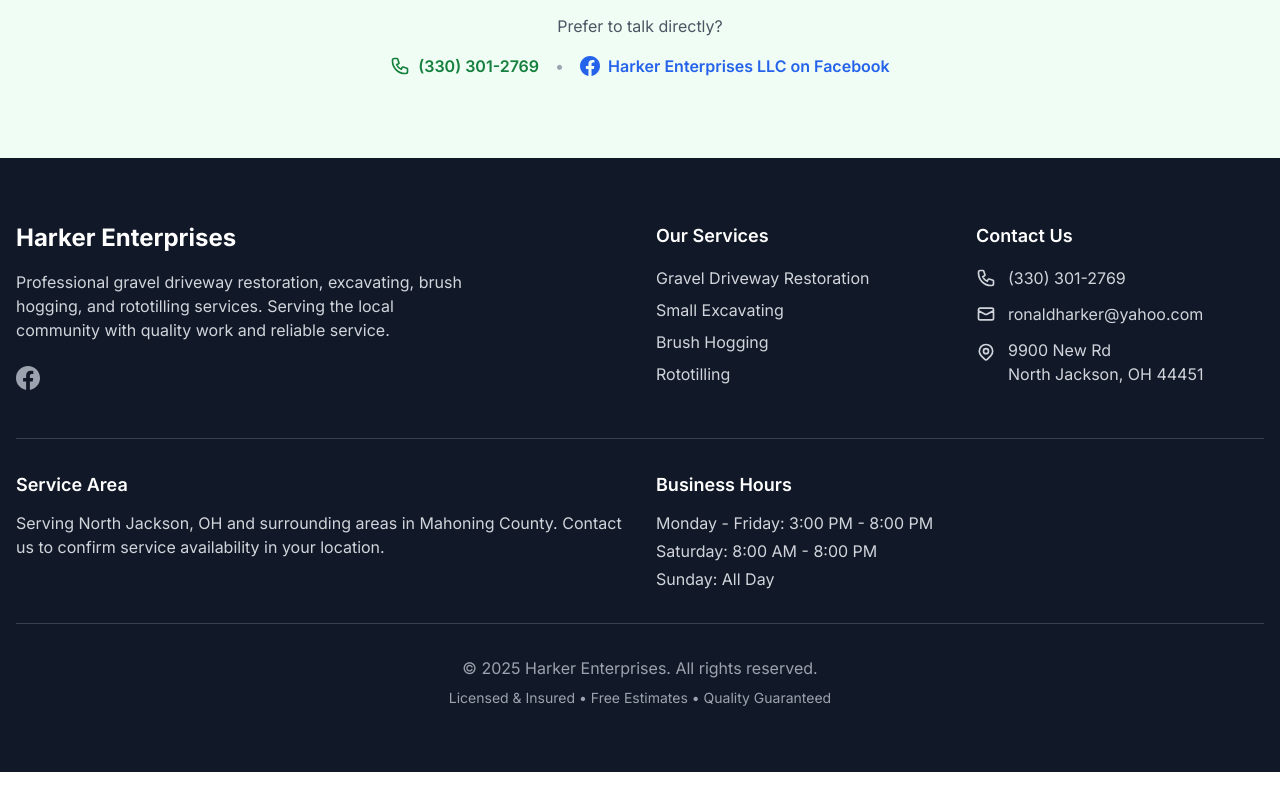
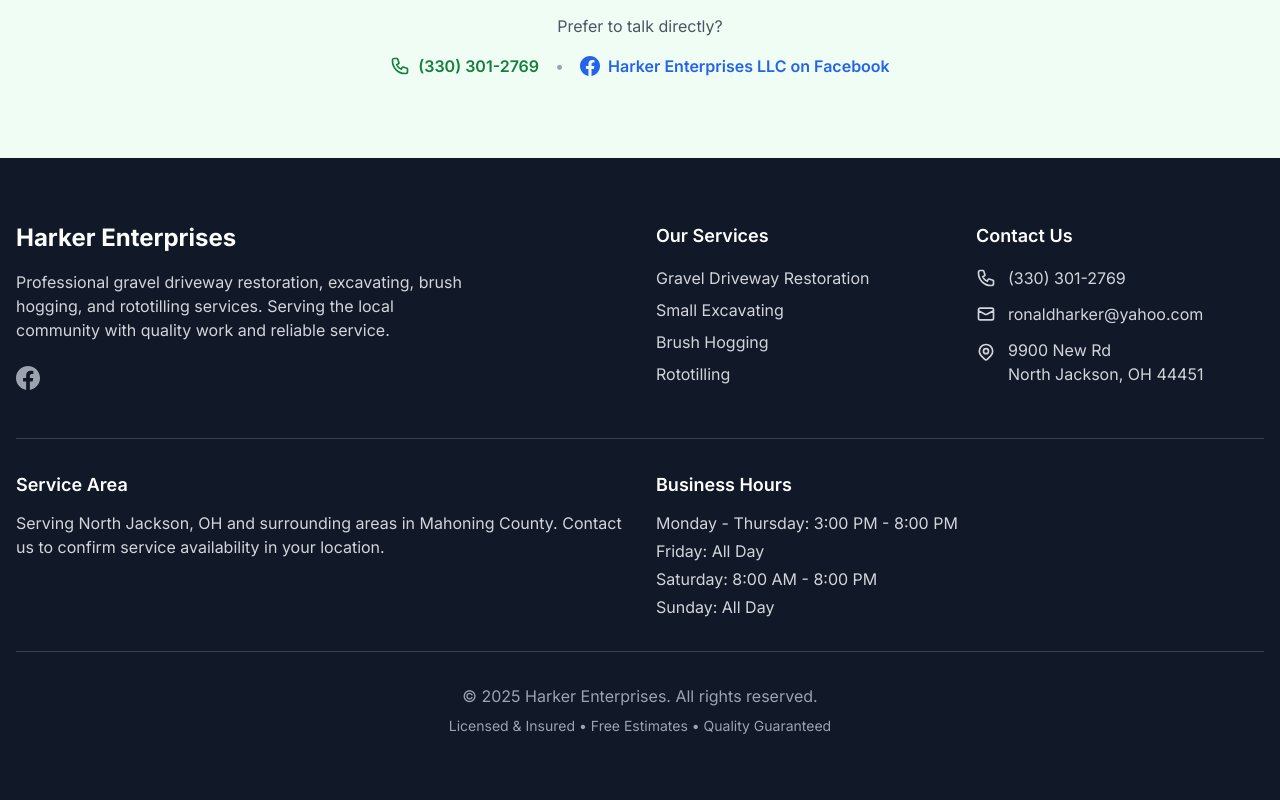
Before and after one commit to KuraiDevelopment/HarkerEnterprises, a Next.js app: page / in a window 1280 px wide. Shown: the part 4618-5418 px from the top of the page. Before the commit the page ends 5390 px from the top, so only its background shows below. Built offline with nearby package versions, Linux system fonts and the light colour scheme.

Commit message:
Added Friday Separately

```diff
--- a/src/components/Footer.tsx
+++ b/src/components/Footer.tsx
@@ -82,7 +82,8 @@
             <div>
               <h4 className="text-lg font-semibold mb-3">Business Hours</h4>
               <div className="text-gray-300 space-y-1">
-                <div>Monday - Friday: 3:00 PM - 8:00 PM</div>
+                <div>Monday - Thursday: 3:00 PM - 8:00 PM</div>
+                <div>Friday: All Day</div>
                 <div>Saturday: 8:00 AM - 8:00 PM</div>
                 <div>Sunday: All Day</div>
               </div>
```
